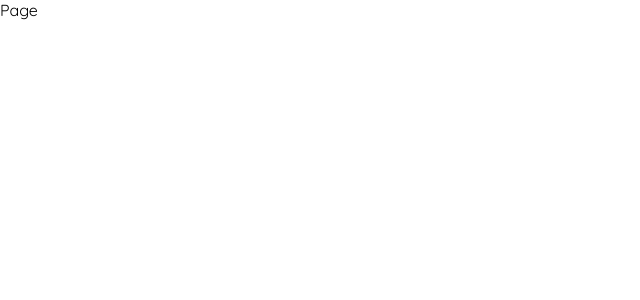
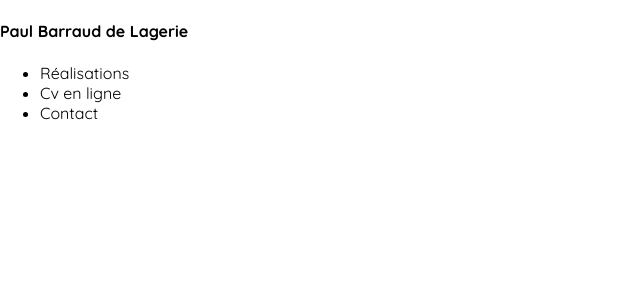
Before and after one commit to paulvscode/mycv, a React (Create React App) app: page / in a window 1280 px wide. Shown: the top 300 px of the page, without its empty margins (0-640 px from the left). Built offline with nearby package versions, Linux system fonts and the light colour scheme.

Commit message:
added navbar

```diff
--- a/src/App.js
+++ b/src/App.js
@@ -1,7 +1,18 @@
 import "./App.css";
 
 function App() {
-  return <div className='App'>Page</div>;
+  return (
+    <div className='App'>
+      <div className='navbar'>
+        <h4>Paul Barraud de Lagerie</h4>
+        <ul>
+          <li>Réalisations</li>
+          <li>Cv en ligne</li>
+          <li>Contact</li>
+        </ul>
+      </div>
+    </div>
+  );
 }
 
 export default App;
```
